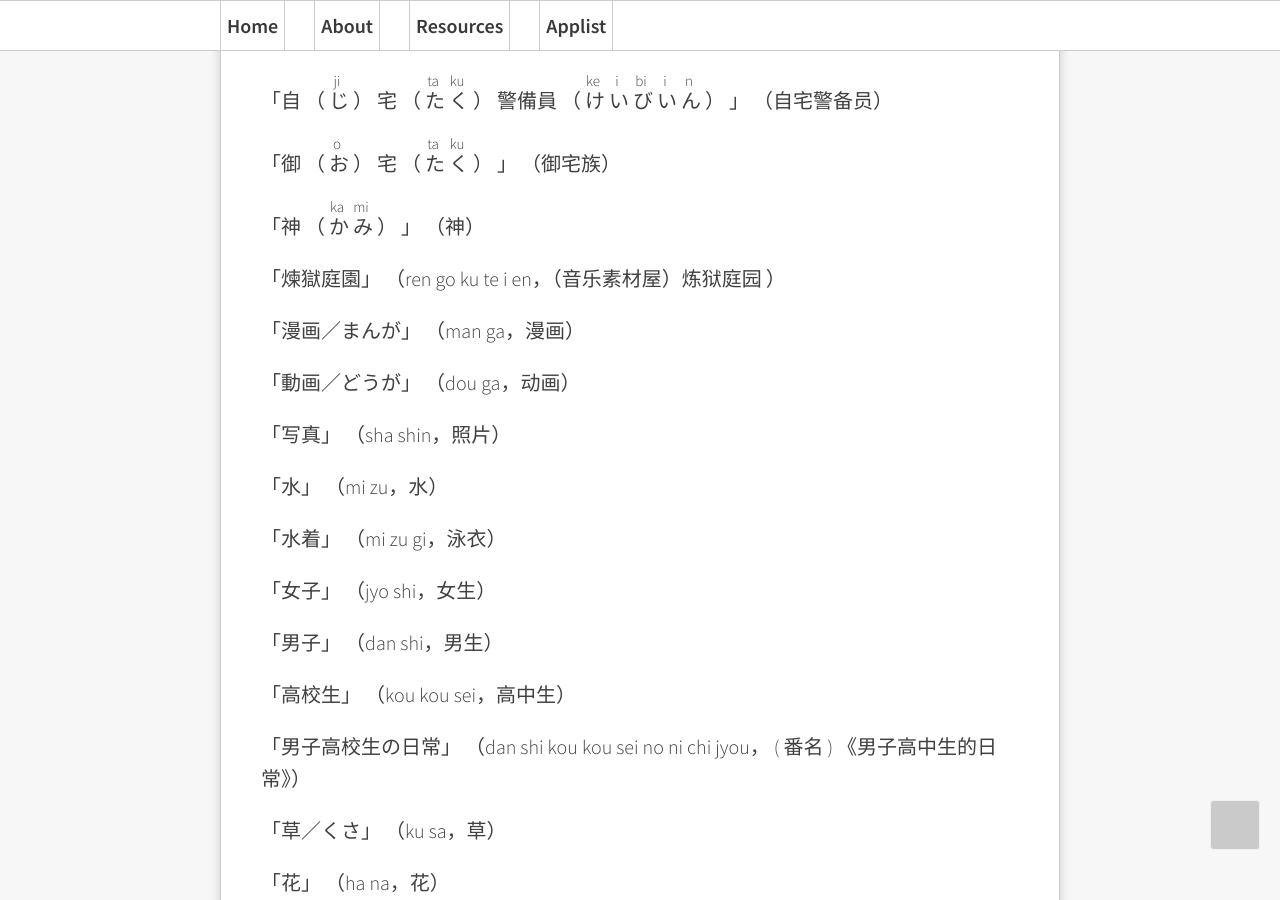
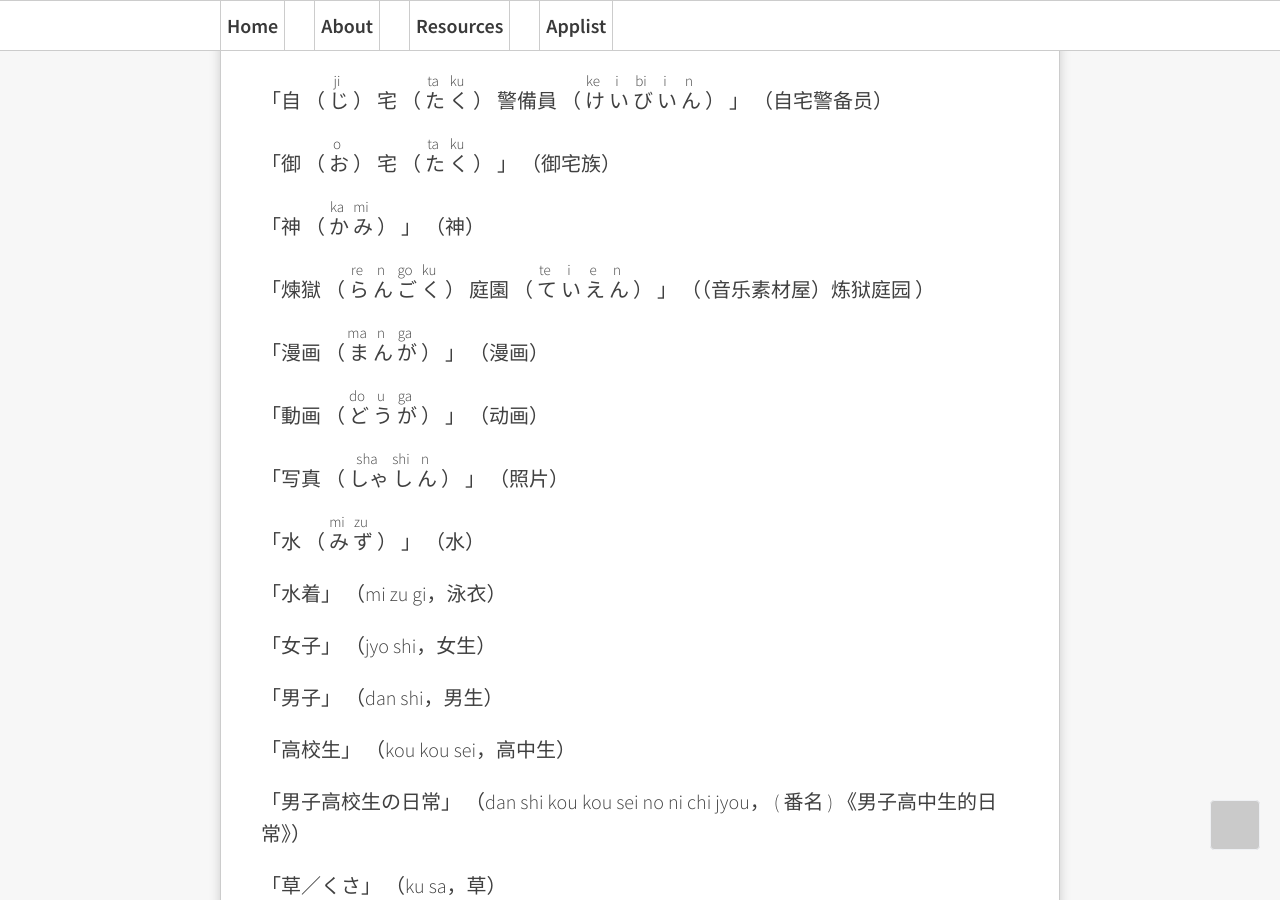
Before and after one commit to Melody-of-Oblivion/Melody-of-Oblivion.github.io, a Jekyll site: the page built from _posts/2019-12-26-nihongopad.md, in a window 1280 px wide and 900 px high, scrolled down 4175 px. Built offline with Jekyll 4.4.1, drawn with Linux system fonts in a browser that asks for light colours; some of the changed text lies outside the part shown; grey boxes are pictures that could not be loaded.

Commit message:
update article
build ver1.6.18

```diff
--- a/_posts/2019-12-26-nihongopad.md
+++ b/_posts/2019-12-26-nihongopad.md
@@ -697,15 +697,62 @@ editdate: "2020-03-15"
 」
 </ruby>		（神）
 
-「煉獄庭園」	（ren go ku te i en，（音乐素材屋）炼狱庭园 ）
+<ruby>
+「煉獄
+（<rp>(</rp><rt></rt><rp>)</rp>
+ら<rp>(</rp><rt>re</rt><rp>)</rp>
+ん<rp>(</rp><rt>n</rt><rp>)</rp>
+ご<rp>(</rp><rt>go</rt><rp>)</rp>
+く<rp>(</rp><rt>ku</rt><rp>)</rp>
+）<rp>(</rp><rt></rt><rp>)</rp>
+庭園
+（<rp>(</rp><rt></rt><rp>)</rp>
+て<rp>(</rp><rt>te</rt><rp>)</rp>
+い<rp>(</rp><rt>i</rt><rp>)</rp>
+え<rp>(</rp><rt>e</rt><rp>)</rp>
+ん<rp>(</rp><rt>n</rt><rp>)</rp>
+）<rp>(</rp><rt></rt><rp>)</rp>
+」
+</ruby>		（（音乐素材屋）炼狱庭园 ）
 
-「漫画／まんが」		（man ga，漫画）
+<ruby>
+「漫画
+（<rp>(</rp><rt></rt><rp>)</rp>
+ま<rp>(</rp><rt>ma</rt><rp>)</rp>
+ん<rp>(</rp><rt>n</rt><rp>)</rp>
+が<rp>(</rp><rt>ga</rt><rp>)</rp>
+）<rp>(</rp><rt></rt><rp>)</rp>
+」
+</ruby>		（漫画）
 
-「動画／どうが」		（dou ga，动画）
+<ruby>
+「動画
+（<rp>(</rp><rt></rt><rp>)</rp>
+ど<rp>(</rp><rt>do</rt><rp>)</rp>
+う<rp>(</rp><rt>u</rt><rp>)</rp>
+が<rp>(</rp><rt>ga</rt><rp>)</rp>
+）<rp>(</rp><rt></rt><rp>)</rp>
+」
+</ruby>		（动画）
 
-「写真」			（sha shin，照片）
+<ruby>
+「写真
+（<rp>(</rp><rt></rt><rp>)</rp>
+しゃ<rp>(</rp><rt>sha</rt><rp>)</rp>
+し<rp>(</rp><rt>shi</rt><rp>)</rp>
+ん<rp>(</rp><rt>n</rt><rp>)</rp>
+）<rp>(</rp><rt></rt><rp>)</rp>
+」
+</ruby>		（照片）
 
-「水」				（mi zu，水）
+<ruby>
+「水
+（<rp>(</rp><rt></rt><rp>)</rp>
+み<rp>(</rp><rt>mi</rt><rp>)</rp>
+ず<rp>(</rp><rt>zu</rt><rp>)</rp>
+）<rp>(</rp><rt></rt><rp>)</rp>
+」
+</ruby>		（水）
 
 「水着」			（mi zu gi，泳衣）
 
@@ -816,6 +863,20 @@ editdate: "2020-03-15"
 ）」
 </ruby>		（灵魂，魂魄）
 
+<ruby>
+「夏
+（<rp>(</rp><rt></rt><rp>)</rp>
+な<rp>(</rp><rt>na</rt><rp>)</rp>
+つ<rp>(</rp><rt>tsu</rt><rp>)</rp>
+）<rp>(</rp><rt></rt><rp>)</rp>
+休
+（<rp>(</rp><rt></rt><rp>)</rp>
+や<rp>(</rp><rt>ya</rt><rp>)</rp>
+す<rp>(</rp><rt>su</rt><rp>)</rp>
+）<rp>(</rp><rt></rt><rp>)</rp>
+み<rp>(</rp><rt>mi</rt><rp>)</rp>
+」
+</ruby>		（暑假）
 
 
 ### 正常称呼：
```
Also changed, not shown: other parts of _posts/2019-12-26-nihongopad.md (+2 -2 lines), pages/applist.md (+3 -1 lines).
